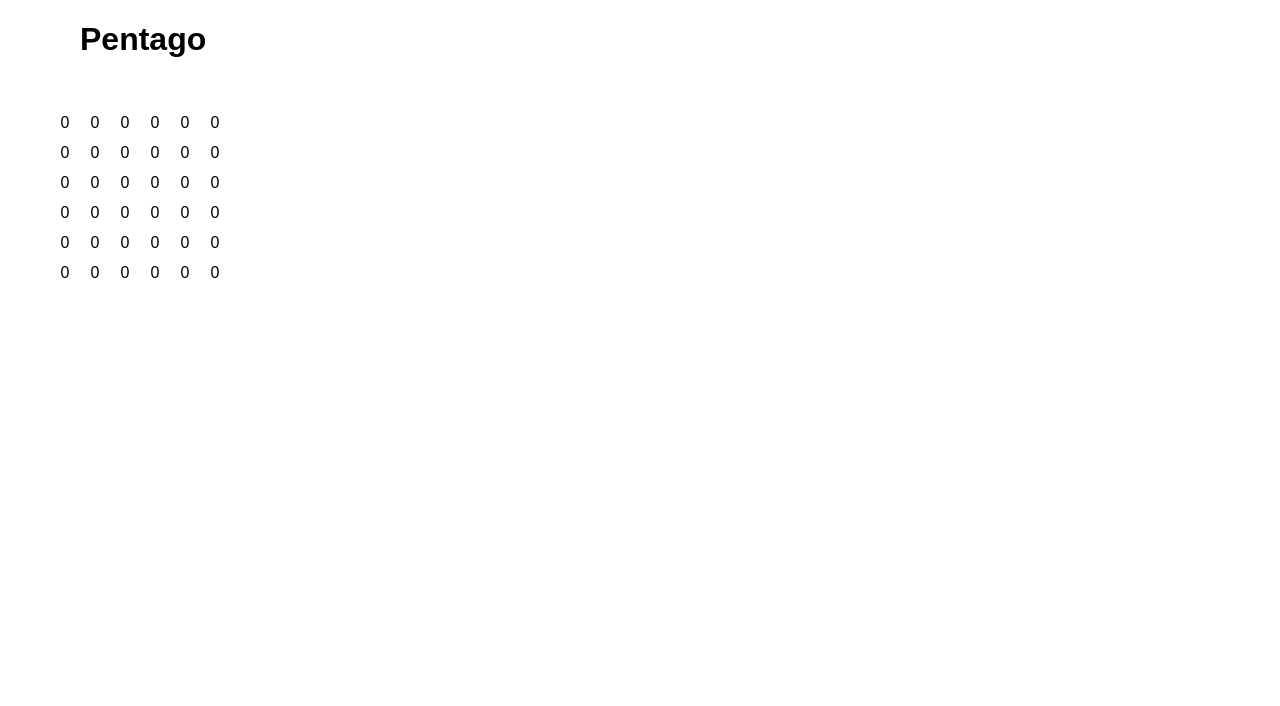
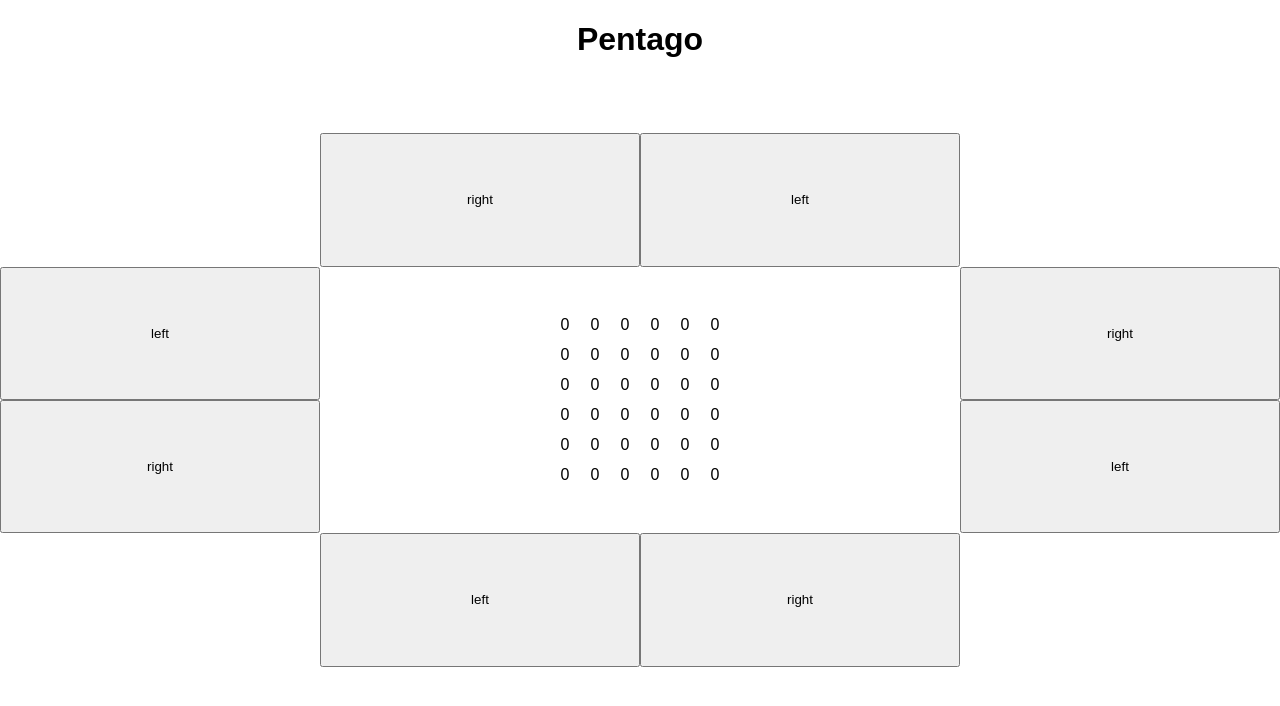
Before and after one commit to alexander37137/pentago, a React (Create React App) app: page / in a window 1280 px wide. Shown: the top 706 px of the page. Built offline with nearby package versions, Linux system fonts and the light colour scheme.

Commit message:
grid layout

```diff
--- a/src/App.css
+++ b/src/App.css
@@ -1,9 +1,63 @@
-.title {
-  margin-left: 80px;
+#root,
+.root,
+body,
+html {
+  height: 100%;
 }
 
 .grid {
-  margin: 50px;
+  display: grid;
+  height: 100%;
+  grid-template-columns: 1fr 1fr 1fr 1fr;
+  grid-template-rows: 1fr 1fr 1fr 1fr 1fr 1fr;
+  grid-template-areas: 'title title title title' '. top-left-rotate-right top-right-rotate-left .' 'top-left-rotate-left pentago pentago top-right-rotate-right' 'bottom-left-rotate-right pentago pentago bottom-right-rotate-left' '. bottom-left-rotate-left bottom-right-rotate-right .' 'winner winner winner winner';
+}
+
+.title {
+  text-align: center;
+  grid-area: title;
+}
+
+.winner {
+  text-align: center;
+  grid-area: winner;
+}
+
+.top-left-rotate-right {
+  grid-area: top-left-rotate-right;
+}
+
+.top-right-rotate-left {
+  grid-area: top-right-rotate-left;
+}
+
+.top-left-rotate-left {
+  grid-area: top-left-rotate-left;
+}
+
+.top-right-rotate-right {
+  grid-area: top-right-rotate-right;
+}
+
+.bottom-left-rotate-right {
+  grid-area: bottom-left-rotate-right;
+}
+
+.bottom-left-rotate-left {
+  grid-area: bottom-left-rotate-left;
+}
+
+.bottom-right-rotate-right {
+  grid-area: bottom-right-rotate-right;
+}
+
+.bottom-right-rotate-left {
+  grid-area: bottom-right-rotate-left;
+}
+
+.pentago {
+  grid-area: pentago;
+  margin: auto;
 }
 
 .row {
--- a/src/App.jsx
+++ b/src/App.jsx
@@ -36,9 +36,17 @@ class App extends Component {
   render() {
     const { pentago, winner } = this.state;
     return (
-      <div>
+      <div className="grid">
         <h1 className="title">Pentago</h1>
-        <div className="grid">
+        <button className="top-left-rotate-right">right</button>
+        <button className="top-right-rotate-left">left</button>
+        <button className="top-left-rotate-left">left</button>
+        <button className="top-right-rotate-right">right</button>
+        <button className="bottom-left-rotate-right">right</button>
+        <button className="bottom-right-rotate-left">left</button>
+        <button className="bottom-right-rotate-right">right</button>
+        <button className="bottom-left-rotate-left">left</button>
+        <div className="pentago">
           {pentago.map((rowValue, rowIndex) => (
             <div className="row">
               {rowValue.map((cellValue, cellIndex) => (
@@ -49,7 +57,7 @@ class App extends Component {
             </div>
           ))}
         </div>
-        {winner && <h1 className="title">Winner: player {winner}</h1>}
+        {winner && <h1 className="winner">Winner: player {winner}</h1>}
       </div>
     );
   }
```
